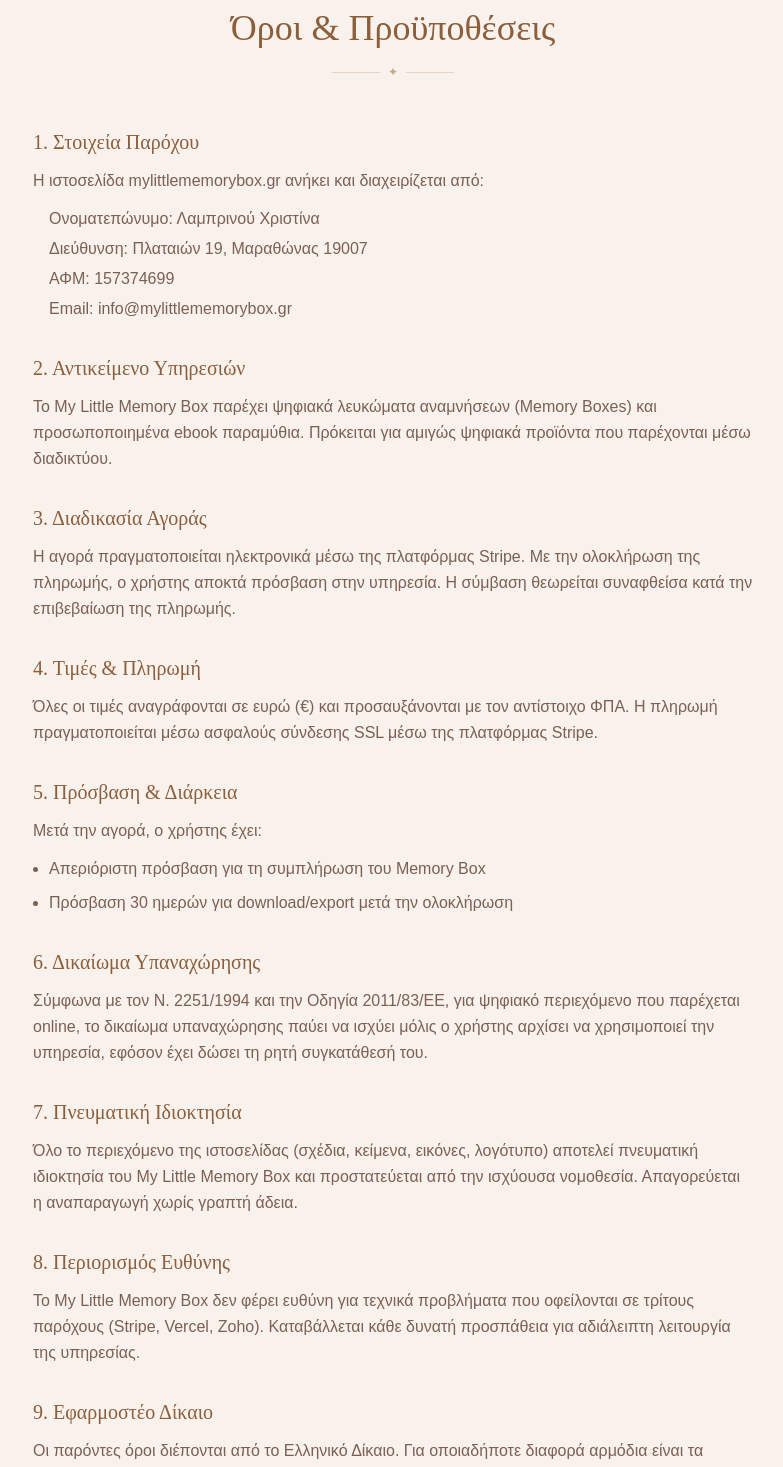
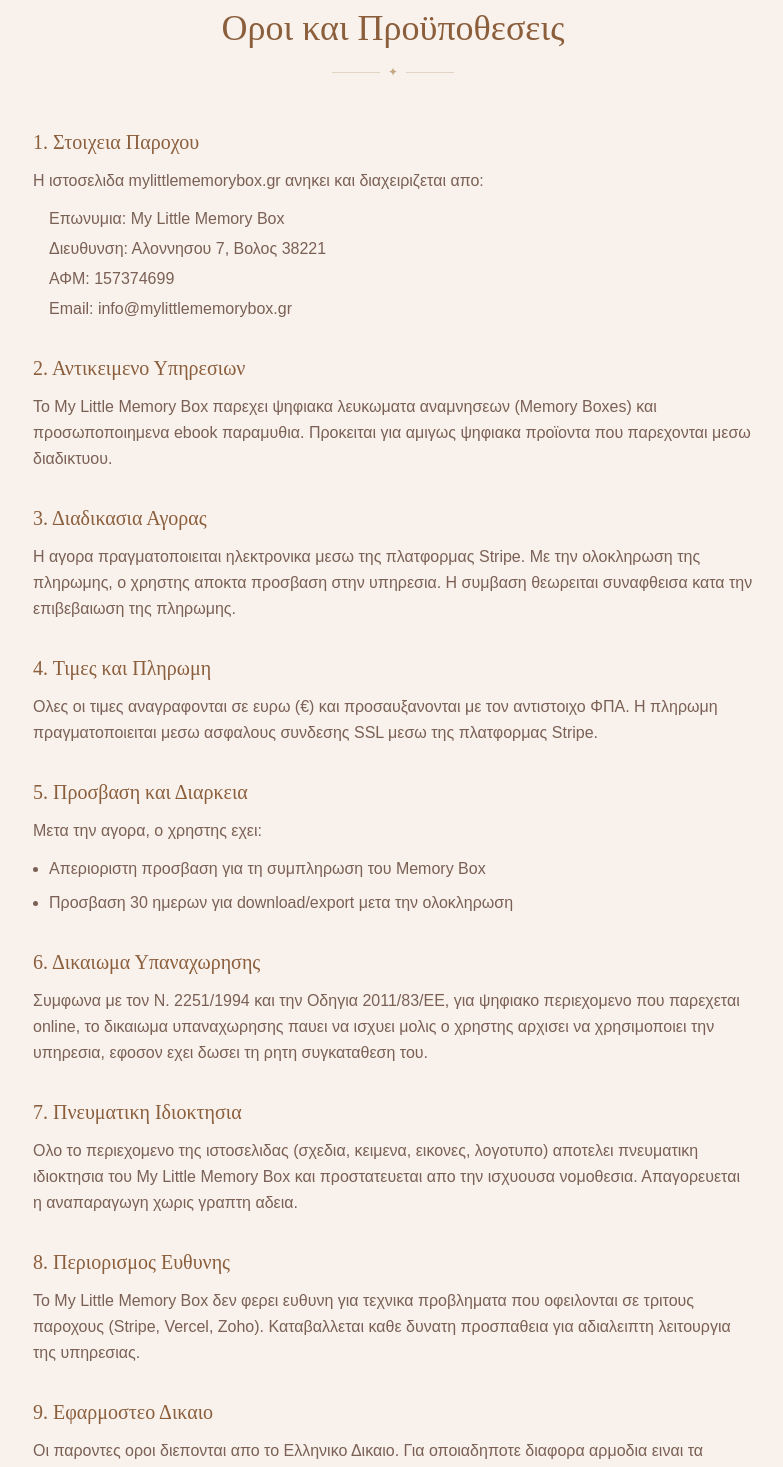
Before and after one commit to mylittlememorybox/My-little-memory-box, a Next.js app: page /terms in a window 1280 px wide. Shown: the part 200-1667 px from the top of the page, without its empty margins (247-1030 px from the left). Built offline with nearby package versions, Linux system fonts and the light colour scheme.

Commit message:
Update page.tsx

```diff
--- a/app/terms/page.tsx
+++ b/app/terms/page.tsx
@@ -11,7 +11,7 @@ export default function TermsPage() {
 
       <div className="max-w-3xl mx-auto px-6 py-16">
         <h1 className="text-4xl font-serif text-[#8B5E3C] mb-4 text-center">
-          Όροι & Προϋποθέσεις
+          Οροι και Προϋποθεσεις
         </h1>
         <div className="flex items-center justify-center gap-2 mb-12">
           <div className="w-12 h-px bg-[#C4A882] opacity-40" />
@@ -22,74 +22,74 @@ export default function TermsPage() {
         <div className="space-y-8 text-[#7A6055] font-light leading-relaxed">
 
           <section>
-            <h2 className="text-xl font-serif text-[#8B5E3C] mb-3">1. Στοιχεία Παρόχου</h2>
-            <p>Η ιστοσελίδα mylittlememorybox.gr ανήκει και διαχειρίζεται από:</p>
+            <h2 className="text-xl font-serif text-[#8B5E3C] mb-3">1. Στοιχεια Παροχου</h2>
+            <p>Η ιστοσελιδα mylittlememorybox.gr ανηκει και διαχειριζεται απο:</p>
             <ul className="mt-3 space-y-1 pl-4">
-              <li><strong>Ονοματεπώνυμο:</strong> Λαμπρινού Χριστίνα</li>
-              <li><strong>Διεύθυνση:</strong> Πλαταιών 19, Μαραθώνας 19007</li>
+              <li><strong>Επωνυμια:</strong> My Little Memory Box</li>
+              <li><strong>Διευθυνση:</strong> Αλοννησου 7, Βολος 38221</li>
               <li><strong>ΑΦΜ:</strong> 157374699</li>
               <li><strong>Email:</strong> info@mylittlememorybox.gr</li>
             </ul>
           </section>
 
           <section>
-            <h2 className="text-xl font-serif text-[#8B5E3C] mb-3">2. Αντικείμενο Υπηρεσιών</h2>
-            <p>Το My Little Memory Box παρέχει ψηφιακά λευκώματα αναμνήσεων (Memory Boxes) και προσωποποιημένα ebook παραμύθια. Πρόκειται για αμιγώς ψηφιακά προϊόντα που παρέχονται μέσω διαδικτύου.</p>
+            <h2 className="text-xl font-serif text-[#8B5E3C] mb-3">2. Αντικειμενο Υπηρεσιων</h2>
+            <p>Το My Little Memory Box παρεχει ψηφιακα λευκωματα αναμνησεων (Memory Boxes) και προσωποποιημενα ebook παραμυθια. Προκειται για αμιγως ψηφιακα προϊοντα που παρεχονται μεσω διαδικτυου.</p>
           </section>
 
           <section>
-            <h2 className="text-xl font-serif text-[#8B5E3C] mb-3">3. Διαδικασία Αγοράς</h2>
-            <p>Η αγορά πραγματοποιείται ηλεκτρονικά μέσω της πλατφόρμας Stripe. Με την ολοκλήρωση της πληρωμής, ο χρήστης αποκτά πρόσβαση στην υπηρεσία. Η σύμβαση θεωρείται συναφθείσα κατά την επιβεβαίωση της πληρωμής.</p>
+            <h2 className="text-xl font-serif text-[#8B5E3C] mb-3">3. Διαδικασια Αγορας</h2>
+            <p>Η αγορα πραγματοποιειται ηλεκτρονικα μεσω της πλατφορμας Stripe. Με την ολοκληρωση της πληρωμης, ο χρηστης αποκτα προσβαση στην υπηρεσια. Η συμβαση θεωρειται συναφθεισα κατα την επιβεβαιωση της πληρωμης.</p>
           </section>
 
           <section>
-            <h2 className="text-xl font-serif text-[#8B5E3C] mb-3">4. Τιμές & Πληρωμή</h2>
-            <p>Όλες οι τιμές αναγράφονται σε ευρώ (€) και προσαυξάνονται με τον αντίστοιχο ΦΠΑ. Η πληρωμή πραγματοποιείται μέσω ασφαλούς σύνδεσης SSL μέσω της πλατφόρμας Stripe.</p>
+            <h2 className="text-xl font-serif text-[#8B5E3C] mb-3">4. Τιμες και Πληρωμη</h2>
+            <p>Ολες οι τιμες αναγραφονται σε ευρω (€) και προσαυξανονται με τον αντιστοιχο ΦΠΑ. Η πληρωμη πραγματοποιειται μεσω ασφαλους συνδεσης SSL μεσω της πλατφορμας Stripe.</p>
           </section>
 
           <section>
-            <h2 className="text-xl font-serif text-[#8B5E3C] mb-3">5. Πρόσβαση & Διάρκεια</h2>
-            <p>Μετά την αγορά, ο χρήστης έχει:</p>
+            <h2 className="text-xl font-serif text-[#8B5E3C] mb-3">5. Προσβαση και Διαρκεια</h2>
+            <p>Μετα την αγορα, ο χρηστης εχει:</p>
             <ul className="mt-3 space-y-2 pl-4 list-disc">
-              <li>Απεριόριστη πρόσβαση για τη συμπλήρωση του Memory Box</li>
-              <li>Πρόσβαση 30 ημερών για download/export μετά την ολοκλήρωση</li>
+              <li>Απεριοριστη προσβαση για τη συμπληρωση του Memory Box</li>
+              <li>Προσβαση 30 ημερων για download/export μετα την ολοκληρωση</li>
             </ul>
           </section>
 
           <section>
-            <h2 className="text-xl font-serif text-[#8B5E3C] mb-3">6. Δικαίωμα Υπαναχώρησης</h2>
-            <p>Σύμφωνα με τον Ν. 2251/1994 και την Οδηγία 2011/83/ΕΕ, για ψηφιακό περιεχόμενο που παρέχεται online, το δικαίωμα υπαναχώρησης παύει να ισχύει μόλις ο χρήστης αρχίσει να χρησιμοποιεί την υπηρεσία, εφόσον έχει δώσει τη ρητή συγκατάθεσή του.</p>
+            <h2 className="text-xl font-serif text-[#8B5E3C] mb-3">6. Δικαιωμα Υπαναχωρησης</h2>
+            <p>Συμφωνα με τον Ν. 2251/1994 και την Οδηγια 2011/83/ΕΕ, για ψηφιακο περιεχομενο που παρεχεται online, το δικαιωμα υπαναχωρησης παυει να ισχυει μολις ο χρηστης αρχισει να χρησιμοποιει την υπηρεσια, εφοσον εχει δωσει τη ρητη συγκαταθεση του.</p>
           </section>
 
           <section>
-            <h2 className="text-xl font-serif text-[#8B5E3C] mb-3">7. Πνευματική Ιδιοκτησία</h2>
-            <p>Όλο το περιεχόμενο της ιστοσελίδας (σχέδια, κείμενα, εικόνες, λογότυπο) αποτελεί πνευματική ιδιοκτησία του My Little Memory Box και προστατεύεται από την ισχύουσα νομοθεσία. Απαγορεύεται η αναπαραγωγή χωρίς γραπτή άδεια.</p>
+            <h2 className="text-xl font-serif text-[#8B5E3C] mb-3">7. Πνευματικη Ιδιοκτησια</h2>
+            <p>Ολο το περιεχομενο της ιστοσελιδας (σχεδια, κειμενα, εικονες, λογοτυπο) αποτελει πνευματικη ιδιοκτησια του My Little Memory Box και προστατευεται απο την ισχυουσα νομοθεσια. Απαγορευεται η αναπαραγωγη χωρις γραπτη αδεια.</p>
           </section>
 
           <section>
-            <h2 className="text-xl font-serif text-[#8B5E3C] mb-3">8. Περιορισμός Ευθύνης</h2>
-            <p>Το My Little Memory Box δεν φέρει ευθύνη για τεχνικά προβλήματα που οφείλονται σε τρίτους παρόχους (Stripe, Vercel, Zoho). Καταβάλλεται κάθε δυνατή προσπάθεια για αδιάλειπτη λειτουργία της υπηρεσίας.</p>
+            <h2 className="text-xl font-serif text-[#8B5E3C] mb-3">8. Περιορισμος Ευθυνης</h2>
+            <p>Το My Little Memory Box δεν φερει ευθυνη για τεχνικα προβληματα που οφειλονται σε τριτους παροχους (Stripe, Vercel, Zoho). Καταβαλλεται καθε δυνατη προσπαθεια για αδιαλειπτη λειτουργια της υπηρεσιας.</p>
           </section>
 
           <section>
-            <h2 className="text-xl font-serif text-[#8B5E3C] mb-3">9. Εφαρμοστέο Δίκαιο</h2>
-            <p>Οι παρόντες όροι διέπονται από το Ελληνικό Δίκαιο. Για οποιαδήποτε διαφορά αρμόδια είναι τα Δικαστήρια της Αθήνας.</p>
+            <h2 className="text-xl font-serif text-[#8B5E3C] mb-3">9. Εφαρμοστεο Δικαιο</h2>
+            <p>Οι παροντες οροι διεπονται απο το Ελληνικο Δικαιο. Για οποιαδηποτε διαφορα αρμοδια ειναι τα Δικαστηρια του Βολου.</p>
           </section>
 
           <section>
-            <h2 className="text-xl font-serif text-[#8B5E3C] mb-3">10. Επικοινωνία</h2>
-            <p>Για οποιαδήποτε απορία ή παράπονο επικοινωνήστε μαζί μας στο: <a href="mailto:info@mylittlememorybox.gr" className="text-[#C4A882] hover:text-[#8B5E3C]">info@mylittlememorybox.gr</a></p>
+            <h2 className="text-xl font-serif text-[#8B5E3C] mb-3">10. Επικοινωνια</h2>
+            <p>Για οποιαδηποτε απορια επικοινωνηστε: <a href="mailto:info@mylittlememorybox.gr" className="text-[#C4A882] hover:text-[#8B5E3C]">info@mylittlememorybox.gr</a></p>
           </section>
 
           <p className="text-xs text-[#B09880] pt-8 border-t border-[rgba(196,168,130,0.2)]">
-            Τελευταία ενημέρωση: Μάιος 2026
+            Τελευταια ενημερωση: Μαιος 2026
           </p>
         </div>
       </div>
 
       <footer className="bg-[#F2E8DE] py-8 px-6 text-center border-t border-[rgba(196,168,130,0.2)] mt-12">
         <p className="text-xs font-light text-[#B09880]">
-          © 2025 My Little Memory Box - Όλα τα δικαιώματα διατηρούνται
+          © 2025 My Little Memory Box - Ολα τα δικαιωματα διατηρουνται
         </p>
       </footer>
     </div>
```
